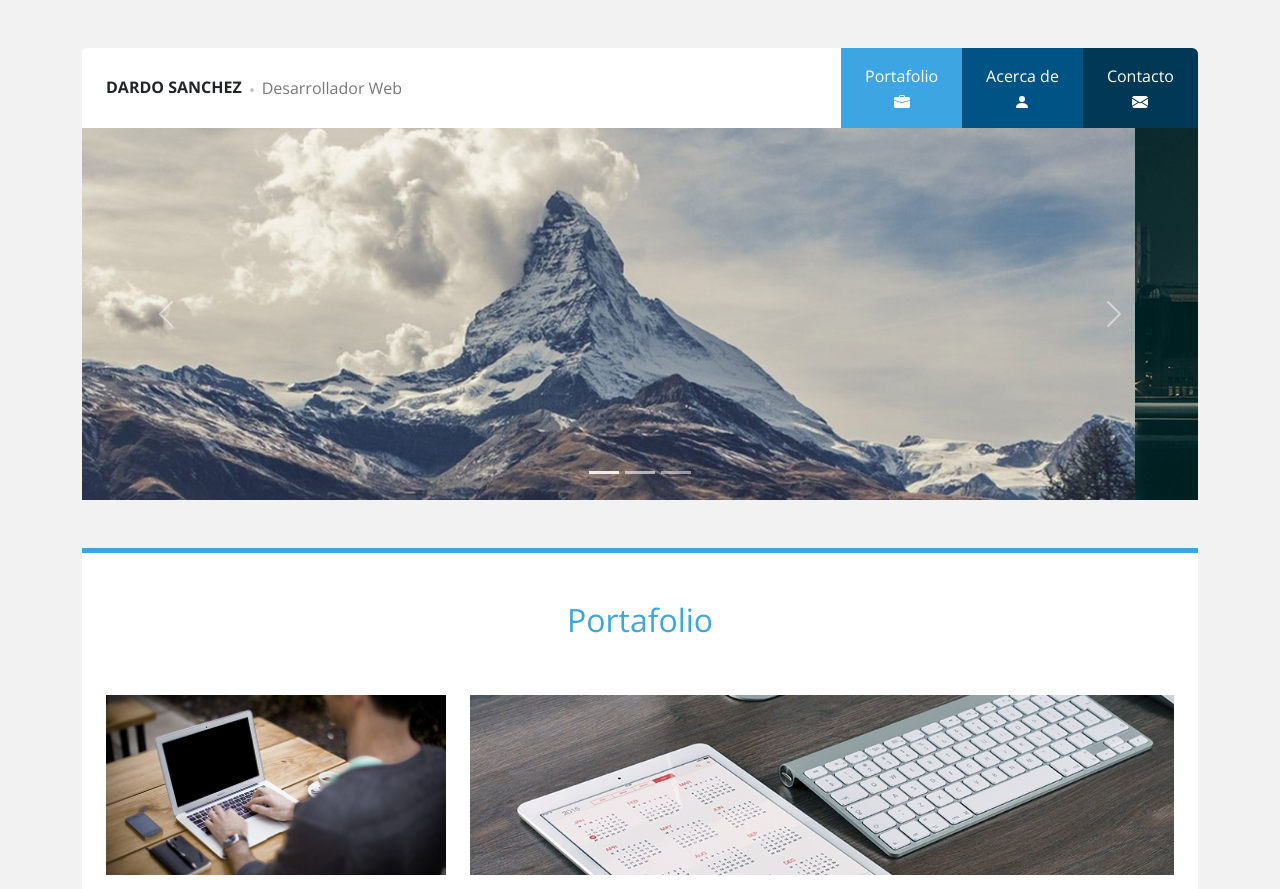
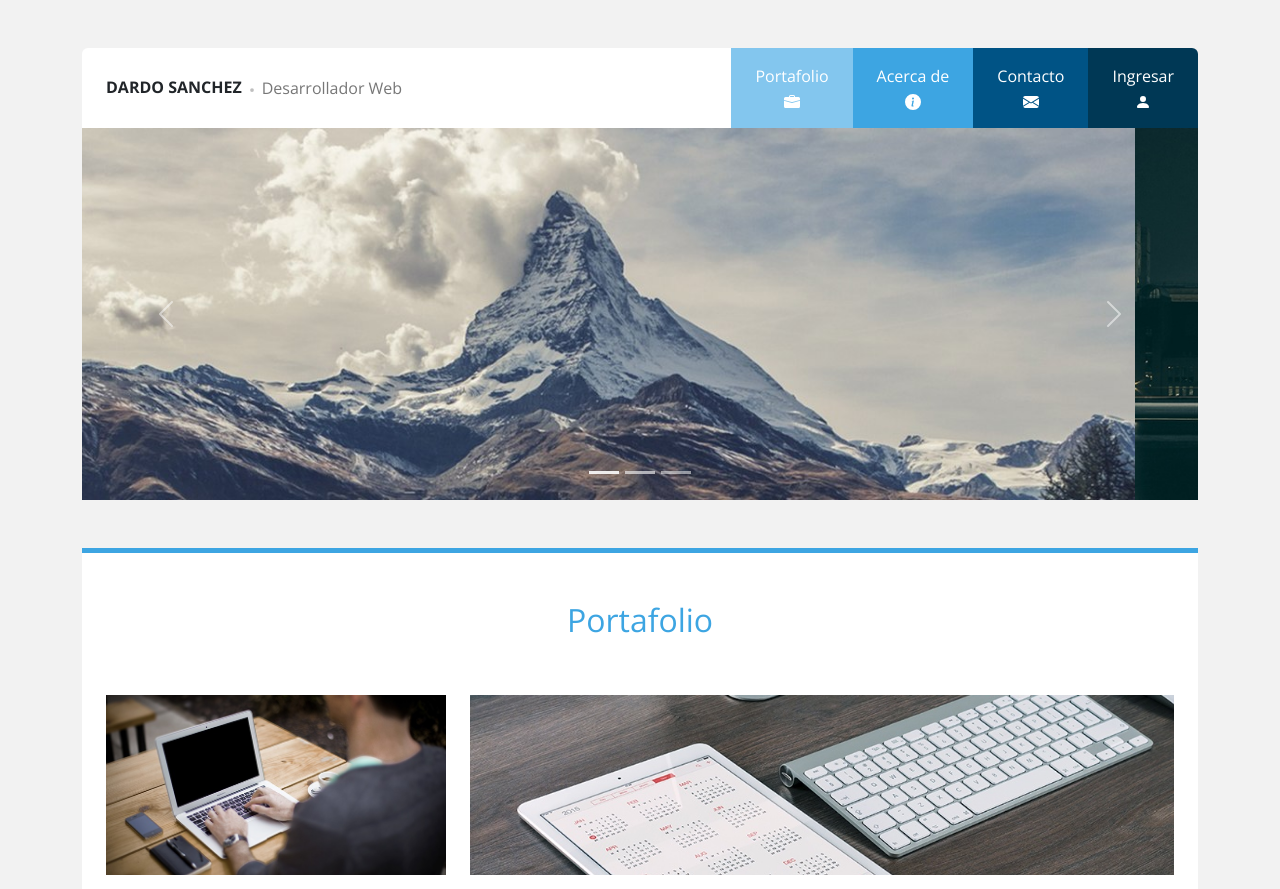
Before and after one commit to dardosanchez/portafolio, a plain HTML site: page index.html in a window 1280 px wide. Shown: the top 889 px of the page. Drawn offline with nearby package versions, Linux system fonts and the light colour scheme.

Commit message:
login
login

```diff
--- a/css/estilos.css
+++ b/css/estilos.css
@@ -27,13 +27,16 @@ header .logo p{
     color: #777777;
 }
 
-header .menu .c1 {background-color: #3da5e2;}
-header .menu .c2 {background-color: #005385;}
-header .menu .c3 {background-color: #003855;}
+header .menu .c1 {background-color: #83c6ee;}
+header .menu .c2 {background-color: #3da5e2;}
+header .menu .c3 {background-color: #005385;}
+header .menu .c4 {background-color: #003855;}
 
-header .menu .c1:hover{background-color: #1ba0ef;}
-header .menu .c2:hover{background-color: #00426a;}
-header .menu .c3:hover{background-color: #002d44;}
+header .menu .c1:hover{background-color: #73bce6;}
+header .menu .c2:hover{background-color: #1ba0ef;}
+header .menu .c3:hover{background-color: #00426a;}
+header .menu .c4:hover{background-color: #002d44;}
+
 
 /*  Portafolio  */
 .portafolio {
--- a/index.html
+++ b/index.html
@@ -51,10 +51,9 @@
                     <div class="w-100">
                         <span>Acerca de</span>
                         <div class="icono">
-                            <svg xmlns="http://www.w3.org/2000/svg" width="16" height="16" fill="currentColor"
-                                class="bi bi-person-fill" viewBox="0 0 16 16">
-                                <path d="M3 14s-1 0-1-1 1-4 6-4 6 3 6 4-1 1-1 1H3Zm5-6a3 3 0 1 0 0-6 3 3 0 0 0 0 6Z" />
-                            </svg>
+                            <svg xmlns="http://www.w3.org/2000/svg" width="16" height="16" fill="currentColor" class="bi bi-info-circle-fill" viewBox="0 0 16 16">
+                                <path d="M8 16A8 8 0 1 0 8 0a8 8 0 0 0 0 16zm.93-9.412-1 4.705c-.07.34.029.533.304.533.194 0 .487-.07.686-.246l-.088.416c-.287.346-.92.598-1.465.598-.703 0-1.002-.422-.808-1.319l.738-3.468c.064-.293.006-.399-.287-.47l-.451-.081.082-.381 2.29-.287zM8 5.5a1 1 0 1 1 0-2 1 1 0 0 1 0 2z"/>
+                              </svg>
                         </div>
                     </div>
                 </a>
@@ -67,6 +66,19 @@
                                 <path
                                     d="M.05 3.555A2 2 0 0 1 2 2h12a2 2 0 0 1 1.95 1.555L8 8.414.05 3.555ZM0 4.697v7.104l5.803-3.558L0 4.697ZM6.761 8.83l-6.57 4.027A2 2 0 0 0 2 14h12a2 2 0 0 0 1.808-1.144l-6.57-4.027L8 9.586l-1.239-.757Zm3.436-.586L16 11.801V4.697l-5.803 3.546Z" />
                             </svg>
+                        </div>
+
+                    </div>
+                </a>
+                <a href="#ingresar" class="c4 px-4 d-flex  align-items-center text-center text-white text-decoration-none">
+                    <div class="w-100">
+                        <span>Ingresar</span>
+                        <div class="icono">
+                            <svg xmlns="http://www.w3.org/2000/svg" width="16" height="16" fill="currentColor"
+                                class="bi bi-person-fill" viewBox="0 0 16 16">
+                                <path d="M3 14s-1 0-1-1 1-4 6-4 6 3 6 4-1 1-1 1H3Zm5-6a3 3 0 1 0 0-6 3 3 0 0 0 0 6Z" />
+                            </svg>
+
                         </div>
 
                     </div>
```
